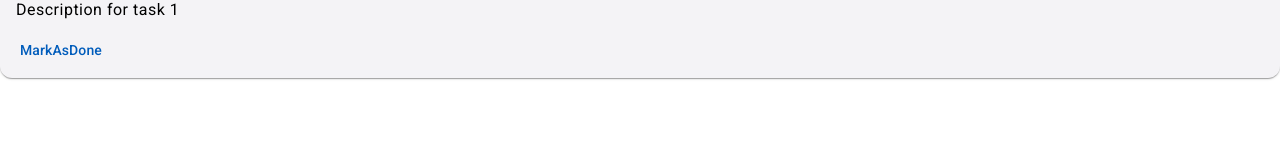
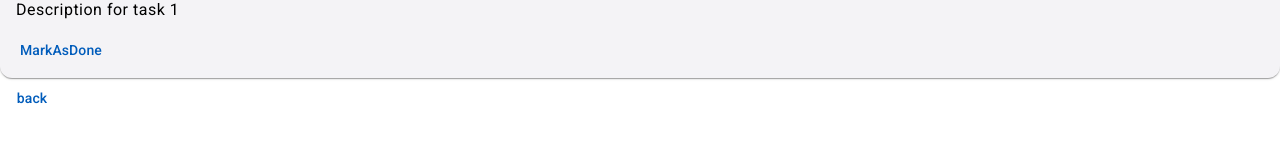
Before and after one commit to ksimali/taskmanager-app, an Angular app: page /task/1 in a window 1280 px wide. Shown: the part 134-300 px from the top of the page. Built offline with nearby package versions, Linux system fonts and the light colour scheme.

Commit message:
Feature return to main page (back button) : - Add back button in task-detail template + call back() function in task-detail.component.ts - Create back function in task-detail.component.ts

```diff
--- a/src/app/task-detail/task-detail.component.html
+++ b/src/app/task-detail/task-detail.component.html
@@ -10,3 +10,4 @@
         <button mat-button class="primary" *ngIf="task.isDone">Completed</button>
     </mat-card-actions>
 </mat-card>
+<button button mat-button (click)="back()">back</button>
--- a/src/app/task-detail/task-detail.component.ts
+++ b/src/app/task-detail/task-detail.component.ts
@@ -22,4 +22,8 @@ export class TaskDetailComponent {
     this.task = taskService.getTask(taskId!);
     console.log(this.task);
   }
+
+  back(){
+    this.router.navigate([""]);
+  }
 }
```
